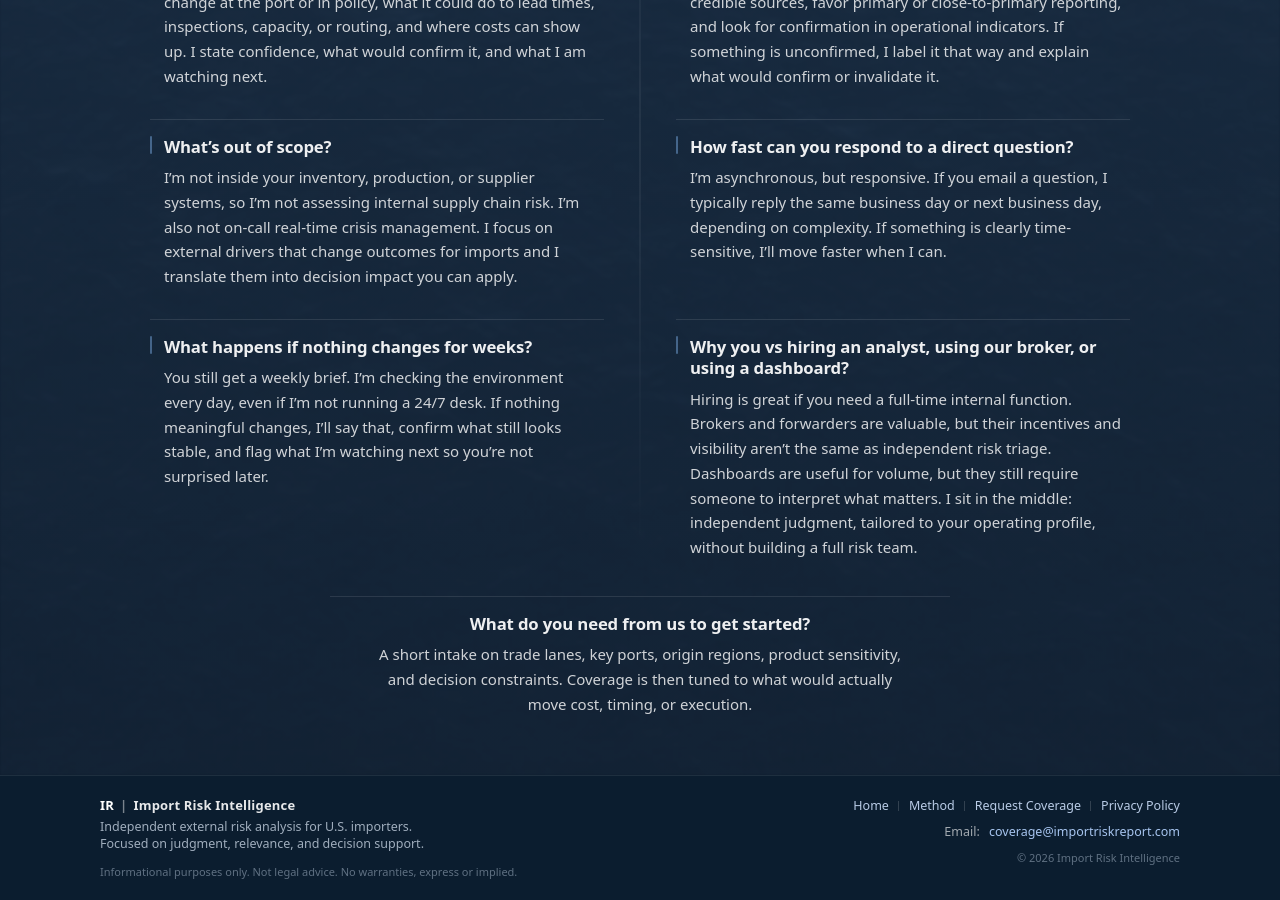
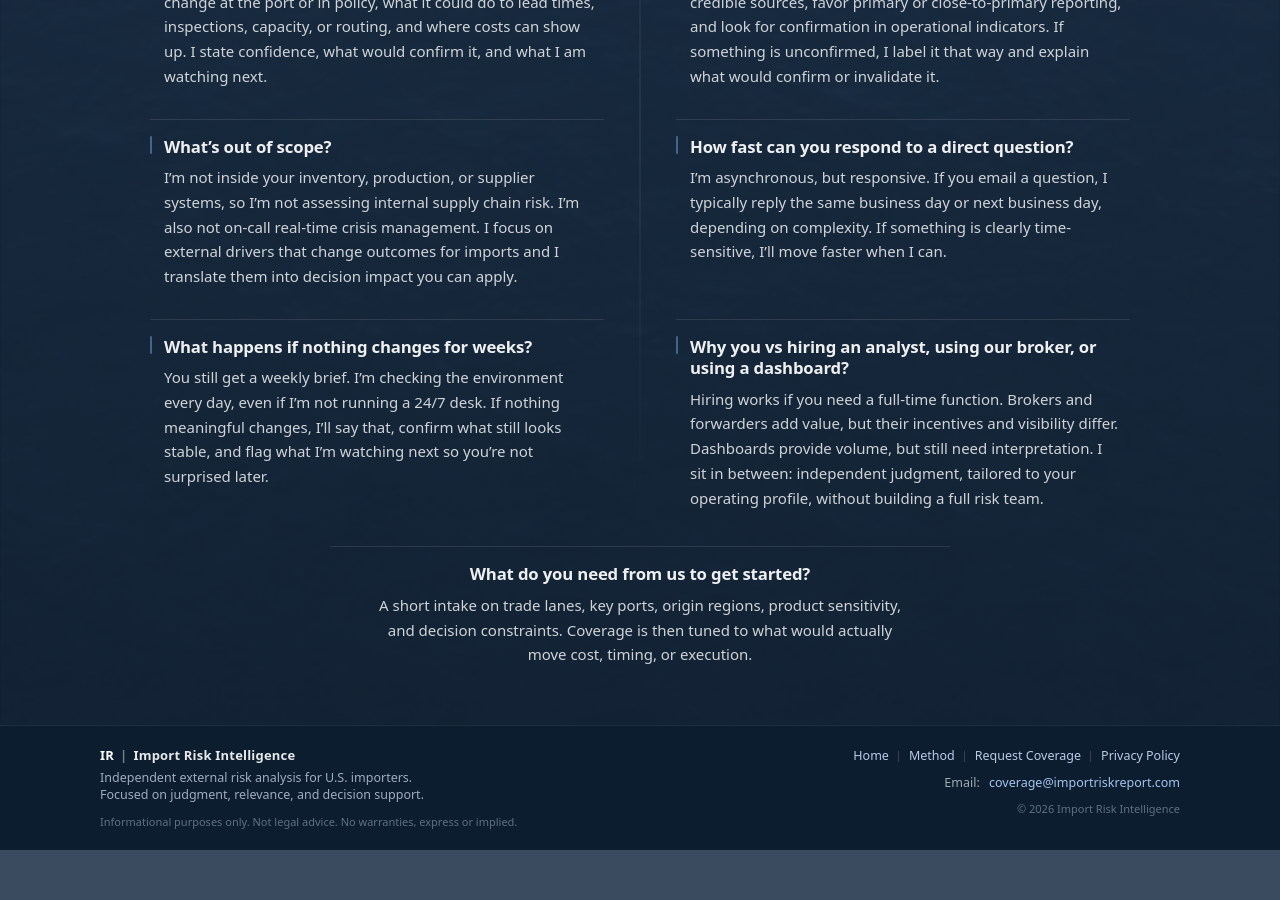
Before and after one commit to importrisk/import-risk-intelligence-site, a Jekyll site: the page built from method.html, in a window 1280 px wide and 900 px high, scrolled down 2561 px. Built offline with Jekyll 4.4.1, drawn with Linux system fonts in a browser that asks for light colours; after the commit the page ends 3411 px from its top, so only the background shows below that.

Commit message:
Update method.html

```diff
--- a/method.html
+++ b/method.html
@@ -319,8 +319,7 @@ css: /method.css?v=100
     <div class="mp-faq-item" role="listitem">
       <h4 class="mp-q">Why you vs hiring an analyst, using our broker, or using a dashboard?</h4>
       <p class="mp-a">
-        Hiring is great if you need a full-time internal function. Brokers and forwarders are valuable, but their incentives and visibility aren’t the same as independent risk triage. Dashboards are useful for volume, but they still require someone to interpret what matters. I sit in the middle: independent judgment, tailored to your operating profile, without building a full risk team.
-      </p>
+        Hiring works if you need a full-time function. Brokers and forwarders add value, but their incentives and visibility differ. Dashboards provide volume, but still need interpretation. I sit in between: independent judgment, tailored to your operating profile, without building a full risk team.</p>
     </div>
 
   </div>
```
